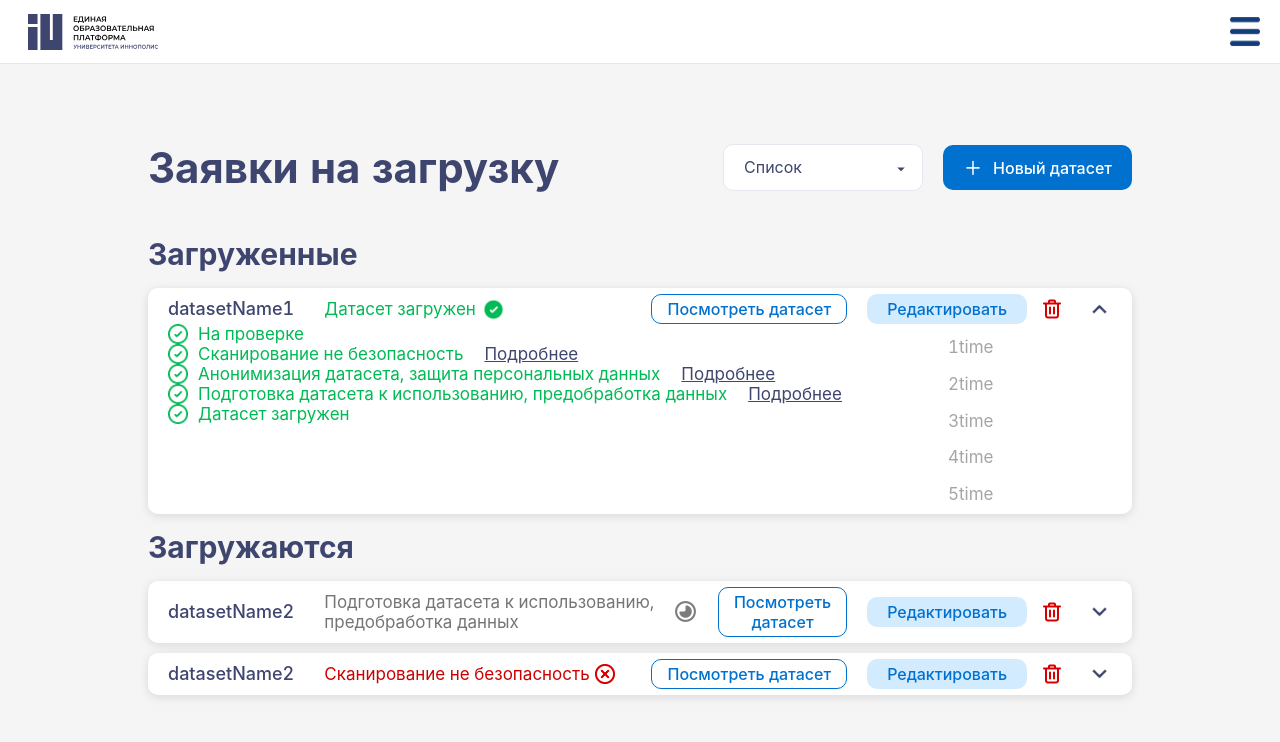
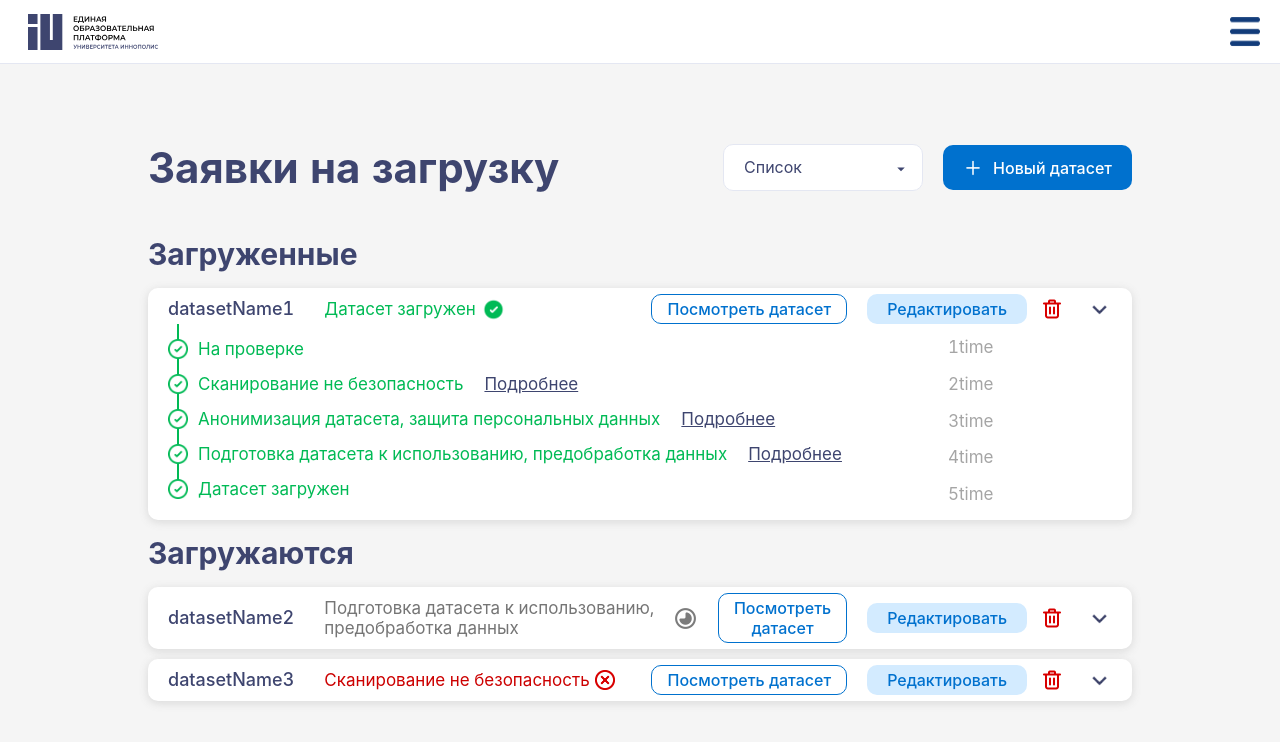
Before and after one commit to sayfetik/tab-with-datasets-frontend, a React (Create React App) app: page /uploadRequests in a window 1280 px wide. Both pictures are taken after a click on the picture 1099 px from the left and 309 px from the top of the page. Shown: the top 742 px of the page. Built offline with nearby package versions, Linux system fonts and the light colour scheme.

Commit message:
fix-opening-stages

```diff
--- a/src/pages/UploadRequests/UploadRequests.js
+++ b/src/pages/UploadRequests/UploadRequests.js
@@ -15,16 +15,17 @@ import stage3 from '../../img/stage3.png';
 import failedStageIcon from '../../img/failStage.png';
 
 const UploadRequests = () => {
-    const [openStageIndex, setOpenStageIndex] = useState(null);
+    // Состояние для отслеживания открытых секций
+    const [openStageIndex, setOpenStageIndex] = useState([]);
 
     const toggleStage = (index) => {
-    // Если нажата секция, которая уже открыта, закрываем её
-    if (openStageIndex === index) {
-        setOpenStageIndex(null);
-    } else {
+        // Если секция уже открыта, закрываем её
+        if (openStageIndex.includes(index)) {
+        setOpenStageIndex(openStageIndex.filter((i) => i !== index));
+        } else {
         // Открываем новую секцию
-        setOpenStageIndex(index);
-    }
+        setOpenStageIndex([...openStageIndex, index]);
+        }
     };
 
     const requests = [
@@ -155,7 +156,7 @@ const UploadRequests = () => {
         }
     },
     {
-        request_id: 2,
+        request_id: 3,
         stage_id: 1,
         datetime: ['1time', '2time', null, null, null],
         report: {
@@ -192,7 +193,7 @@ const UploadRequests = () => {
         },
         dataset: {
             id: 2,
-            title: 'datasetName2',
+            title: 'datasetName3',
             description: 'desctription',
             small_description: 'small description',
             geography_and_places: ['global'],
@@ -261,36 +262,36 @@ const UploadRequests = () => {
                                     />
                                 </div>
                             </div>
-                            {openStageIndex === index && <div className='fullStages'>
+                            {openStageIndex.includes(index) && <div className='fullStages'>
                                 <div className='stages'>
-                                    <div className='succesStageNet'></div>
+                                    <div className='successStageNet'></div>
                                     <div id='stageStatus'>
                                         <img src={successStageIcon} className='stageStatusIcon'/>
                                         <p className='successfulStage'>На проверке</p>
                                     </div>
 
-                                    <div className='succesStageNet'></div>
+                                    <div className='successStageNet'></div>
                                     <div id='stageStatus'>
                                         <img src={successStageIcon} className='stageStatusIcon'/>
                                         <p className='successfulStage'>Сканирование не безопасность</p>
                                         <button className='report'>Подробнее</button>
                                     </div>
 
-                                    <div className='succesStageNet'></div>
+                                    <div className='successStageNet'></div>
                                     <div id='stageStatus'>
                                         <img src={successStageIcon} className='stageStatusIcon'/>
                                         <p className='successfulStage'>Анонимизация датасета, защита персональных данных</p>
                                         <button className='report'>Подробнее</button>
                                     </div>
 
-                                    <div className='succesStageNet'></div>
+                                    <div className='successStageNet'></div>
                                     <div id='stageStatus'>
                                         <img src={successStageIcon} className='stageStatusIcon'/>
                                         <p className='successfulStage'>Подготовка датасета к использованию, предобработка данных</p>
                                         <button className='report'>Подробнее</button>
                                     </div>
 
-                                    <div className='succesStageNet'></div>
+                                    <div className='successStageNet'></div>
                                     <div id='stageStatus'>
                                         <img src={successStageIcon} className='stageStatusIcon'/>
                                         <p className='successfulStage'>Датасет загружен</p>
@@ -348,7 +349,7 @@ const UploadRequests = () => {
                                     />
                                 </div>
                             </div>
-                            {openStageIndex === index && <div className='fullStages'>
+                            {openStageIndex.includes(index) && <div className='fullStages'>
                                 <div className='stages'>
                                     <div className={request.stage_id < 0 && 'notStartedStageNet' || request.stage_id === 0 && 'startedStageNet' || request.stage_id > 0 && 'successStageNet'}></div>
                                     <div id='stageStatus'>
```
